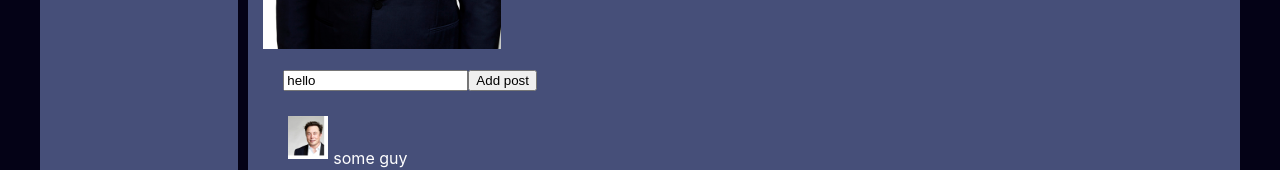
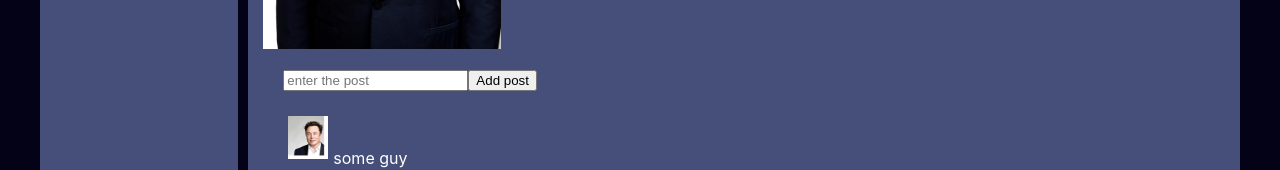
Before and after one commit to garold664/landing2, a React (Create React App) app: page / in a window 1280 px wide. Shown: the part 402-572 px from the top of the page. Built offline with nearby package versions, Linux system fonts and the light colour scheme.

Commit message:
теперь value обновляется автоматически и сохраняется в state: конец урока 13

```diff
--- a/src/App.js
+++ b/src/App.js
@@ -15,8 +15,8 @@ function App(props) {
             <Header />
             <Navbar navbar = {props.state.navbar} />
             <div className="wrapper-content">
-              <Route exact path="/" render={ () => <Profile profilePage={props.state.profilePage} addPost={props.addPost} />} />
-              <Route exact path="/profile" render={ () => <Profile  profilePage={props.state.profilePage} addPost={props.addPost}  />} />
+              <Route exact path="/" render={ () => <Profile profilePage={props.state.profilePage} addPost={props.addPost} onPostChange={props.onPostChange} />} />
+              <Route exact path="/profile" render={ () => <Profile  profilePage={props.state.profilePage} addPost={props.addPost} onPostChange={props.onPostChange}  />} />
               <Route exact path="/dialogs" render={ () => <Dialogs dialogsPage={props.state.dialogsPage} addMessage={props.addMessage} />} />
             </div>
           </BrowserRouter>
--- a/src/Data/state.js
+++ b/src/Data/state.js
@@ -15,7 +15,7 @@ let state = {
             {name: 'Elon Musk', message: "Anything else", likes: 2},
             {name: 'Elon Musk', message: "Elon Musk is really great inventor and entrepreneur", likes: 15},
         ],
-        newPostText: 'hello'
+        newPostText: ''
     },
 
     dialogsPage: {
@@ -42,9 +42,11 @@ export let addPost = (postText) => {
     }
 
     state.profilePage.postItems.unshift(newPost)
+    state.profilePage.newPostText = ''
     rerenderTree(state)
     // console.log(state)
 }
+
 export let addMessage = (messageText) => {
     let newMessage = {
         message: messageText,
@@ -56,4 +58,9 @@ export let addMessage = (messageText) => {
     // console.log(state)
 }
 
+export let onPostChange = (text) => {
+    state.profilePage.newPostText = text
+    rerenderTree(state)
+}
+
 export default state;
--- a/src/components/profile/Profile.jsx
+++ b/src/components/profile/Profile.jsx
@@ -8,7 +8,7 @@ function Profile(props) {
     return (
         <div className='profile'>
             <ProfileInfo />
-            <Posts newPostText = {props.profilePage.newPostText} postItems = {props.profilePage.postItems} addPost={props.addPost} />
+            <Posts newPostText = {props.profilePage.newPostText} postItems = {props.profilePage.postItems} addPost={props.addPost}  onPostChange={props.onPostChange} />
         </div>
   );
 }
--- a/src/components/profile/posts/Posts.jsx
+++ b/src/components/profile/posts/Posts.jsx
@@ -6,13 +6,18 @@ let postText = React.createRef()
 
 
 function Posts(props) {
+
+    let onPostChange = () => {
+        props.onPostChange(postText.current.value)
+    }
+
     let addPost = () => {
         props.addPost(postText.current.value)
         postText.current.value = ''
     }
     return (
         <div className='posts'>
-            <input value={props.newPostText} ref = {postText} placeholder='enter the post' />
+            <input onChange = {onPostChange} value={props.newPostText} ref = {postText} placeholder='enter the post' />
             <button onClick={addPost}>Add post</button>
             {
                 props.postItems.map((e) => {
--- a/src/render.js
+++ b/src/render.js
@@ -5,11 +5,12 @@ import App from './App';
 import reportWebVitals from './reportWebVitals';
 import {addPost} from './Data/state'
 import {addMessage} from './Data/state'
+import {onPostChange} from './Data/state'
 
 export let rerenderTree = (state) => {
   ReactDOM.render(
     <React.StrictMode>
-      <App state={state} addPost={addPost} addMessage={addMessage} />
+      <App state={state} addPost={addPost} addMessage={addMessage} onPostChange={onPostChange} />
     </React.StrictMode>,
     document.getElementById('root')
   );
```
